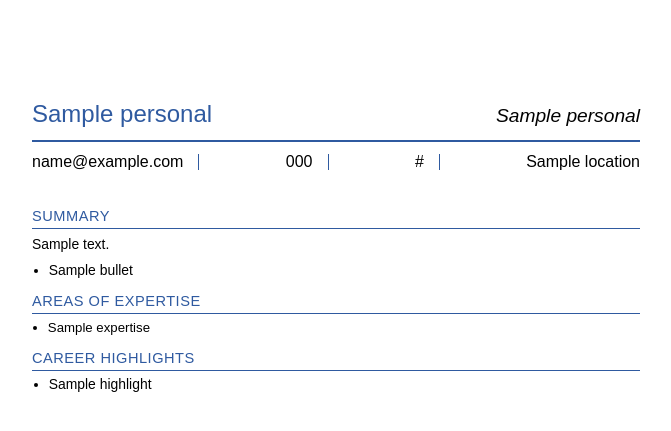
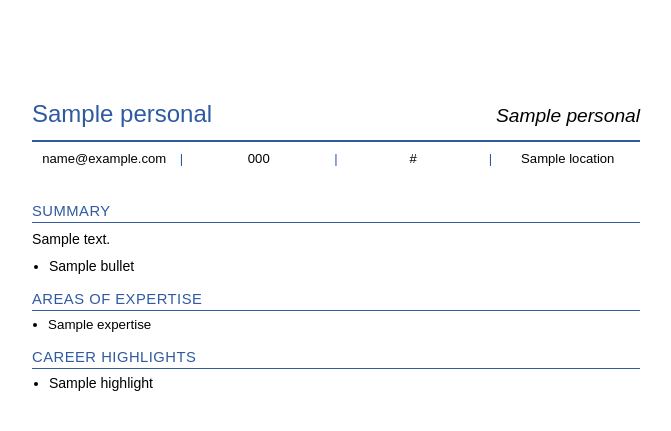
Before and after one commit to mesolimbo/cvgenai, a Python web app: template templates/resume_page1_template.html in a window 1280 px wide. Shown: the top 431 px of the page, without its empty margins (304-975 px from the left). Run offline with Jinja, Linux system fonts and the light colour scheme; the template is opened without the code that fills it: most values are stand-ins (such as "Sample title", 1, 10 or a date in 2020).

Commit message:
Consolidated code

```diff
--- a/templates/resume_page1_template.html
+++ b/templates/resume_page1_template.html
@@ -13,11 +13,23 @@
         <h1>{{ personal.name }}</h1>
         <p class="title">{{ personal.title }}</p>
       </div>
-      <div class="contact-info">
-        <p><a href="mailto:{{ personal.email }}">{{ personal.email }}</a></p>
-        <p>{{ personal.phone }}</p>
-        <p><a href="https://{{ personal.linkedin }}" target="_blank">{{ personal.linkedin }}</a></p>
-        <p>{{ personal.location }}</p>
+      <!-- Simple contact info with proper width control -->
+      <div class="contact-info-container">
+        <div class="contact-item">
+          <a href="mailto:{{ personal.email }}">{{ personal.email }}</a>
+        </div>
+        <div class="contact-divider">|</div>
+        <div class="contact-item">
+          {{ personal.phone }}
+        </div>
+        <div class="contact-divider">|</div>
+        <div class="contact-item">
+          <a href="https://{{ personal.linkedin }}" target="_blank">{{ personal.linkedin }}</a>
+        </div>
+        <div class="contact-divider">|</div>
+        <div class="contact-item">
+          {{ personal.location }}
+        </div>
       </div>
     </header>
 
--- a/templates/style.css
+++ b/templates/style.css
@@ -72,38 +72,49 @@
     margin: 0;
   }
 
-  /* Contact Info */
-  .contact-info {
+  /* Contact Info - New flexbox approach */
+  .contact-info-container {
     display: flex;
     justify-content: space-between;
     align-items: center;
     border-top: 2px solid #2f5aa0;
     padding-top: 0.5em;
+    font-size: 0.82em;
   }
 
-  .contact-info p {
-    position: relative;
-    margin: 0;
+  .contact-item {
+    flex: 1;
+    text-align: center;
+    white-space: nowrap;
+    overflow: hidden;
+    text-overflow: ellipsis;
+    padding: 0 5px;
   }
 
-  .contact-info a {
+  .contact-item.left {
+    text-align: left;
+    padding-left: 0;
+  }
+
+  .contact-item.right {
+    text-align: right;
+    padding-right: 0;
+  }
+
+  .contact-divider {
+    width: 10px;
+    text-align: center;
+    color: #2f5aa0;
+    flex: 0 0 auto; /* Don't allow the divider to grow or shrink */
+  }
+
+  .contact-item a {
     color: inherit;
     text-decoration: none;
   }
 
-  .contact-info a:hover {
+  .contact-item a:hover {
     text-decoration: underline;
-  }
-
-  .contact-info p:not(:last-child)::after {
-    content: "";
-    position: absolute;
-    right: -1em;
-    top: 50%;
-    transform: translateY(-50%);
-    height: 1em;
-    width: 1px;
-    background-color: #2f5aa0;
   }
 
   /* ============================================
@@ -143,18 +154,18 @@
      ============================================ */
   .resume-body {
     margin-top: 0.5em;
-    font-size: 0.87em;  /* Decreased from 0.9em */
+    font-size: 0.88em; /* Adjusted font size for better fit */
   }
 
   .resume-section {
-    margin-bottom: 0.75em;  /* Slightly decreased */
+    margin-bottom: 0.8em;
   }
 
   .resume-section h2 {
     color: #2f5aa0;
     border-bottom: 1px solid #2f5aa0;
-    font-size: 1.05em;  /* Decreased from 1.08em */
-    margin-bottom: 0.32em;  /* Slightly decreased */
+    font-size: 1.05em;
+    margin-bottom: 0.35em;
     font-weight: normal;
     text-transform: uppercase;
     letter-spacing: 0.5px;
@@ -162,20 +173,20 @@
 
   .resume-section p,
   .resume-section ul {
-    margin: 0 0 0.5em 0;  /* Decreased from 0.58em */
+    margin: 0 0 0.5em 0;
     text-align: left;
   }
 
   .resume-section ul {
     list-style-type: disc;
-    margin-left: 0; /* Remove default left margin */
-    padding-left: 0; /* Remove default padding */
+    margin-left: 0;
+    padding-left: 0;
   }
 
   .resume-section li {
-    margin-bottom: 0.3em;  /* Decreased from 0.33em */
-    line-height: 1.4;  /* Decreased from 1.42 */
-    margin-left: 1.2em; /* Add margin to align bullets with the blue lines */
+    margin-bottom: 0.3em;
+    line-height: 1.4;
+    margin-left: 1.2em;
   }
 
   /* ============================================
@@ -183,37 +194,37 @@
      ============================================ */
   .three-columns {
     column-count: 3;
-    column-gap: 1.1em;  /* Decreased from 1.15em */
+    column-gap: 1.1em;
     text-align: left;
   }
 
   .three-columns li {
-    margin-bottom: 0.28em;  /* Decreased from 0.33em */
+    margin-bottom: 0.3em;
     break-inside: avoid-column;
-    font-size: 0.95em;  /* Decreased from 0.97em */
-    margin-left: 1.2em; /* Keep the same to maintain bullet alignment */
+    font-size: 0.95em;
+    margin-left: 1.2em;
   }
 
   /* ============================================
      JOB ENTRY STYLES (Page 2)
      ============================================ */
   .job-entry {
-    margin-bottom: 1.05em; /* Slightly increased from 1em */
+    margin-bottom: 1.05em;
   }
 
   .job-columns {
     display: table;
     width: 100%;
-    table-layout: fixed; /* Fixed table layout for more predictable column widths */
+    table-layout: fixed;
   }
 
   /* Left column (company & dates) */
   .job-col-left {
     display: table-cell;
-    width: 22%; /* Slightly smaller to ensure no overflow */
-    padding-right: 10px; /* Add some padding between columns */
+    width: 22%;
+    padding-right: 10px;
     vertical-align: top;
-    overflow-wrap: break-word; /* Force word wrapping */
+    overflow-wrap: break-word;
   }
 
   /* Right column (title & description) */
@@ -225,18 +236,18 @@
 
   /* Company name styling */
   .job-col-left .company {
-    color: #000; /* Changed from blue to black */
+    color: #000;
     display: block;
     margin-bottom: 0.3em;
-    overflow-wrap: break-word; /* Force word wrapping */
-    word-break: break-all; /* Extreme measure to break words if needed */
-    max-width: 100%; /* Contain within parent */
+    overflow-wrap: break-word;
+    word-break: break-all;
+    max-width: 100%;
   }
 
   /* Date: now blue */
   .job-col-left .job-dates {
     font-size: 0.8em;
-    color: #2f5aa0;  /* Changed from black to blue */
+    color: #2f5aa0;
   }
 
   /* Right column: Title and description */
@@ -244,14 +255,14 @@
     font-weight: bold;
     color: #000;
     display: block;
-    margin-bottom: 0.25em; /* Slightly increased from 0.2em */
-    font-size: 1.02em; /* Slightly increased */
+    margin-bottom: 0.25em;
+    font-size: 1em;
   }
 
   .job-col-right .job-description {
     margin: 0;
     text-align: left;
-    line-height: 1.42; /* Consistent with other text */
+    line-height: 1.4;
   }
 
   /* ============================================
```
Also changed, not shown: setup.py (added, +19 -0 lines), src/resume/generate.py (added, +229 -0 lines), templates/cover_letter_template.html (+17 -5 lines), 2 other files.
